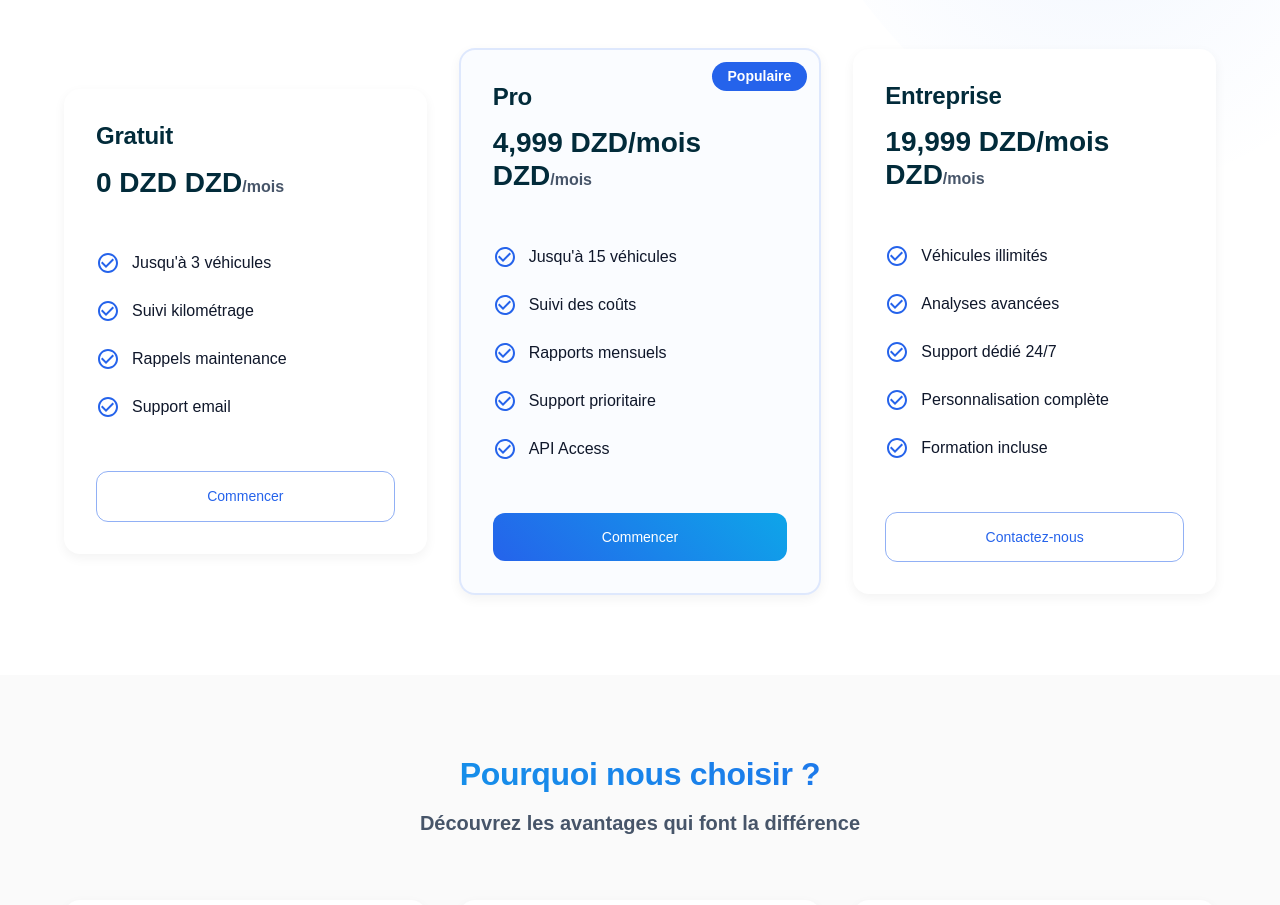
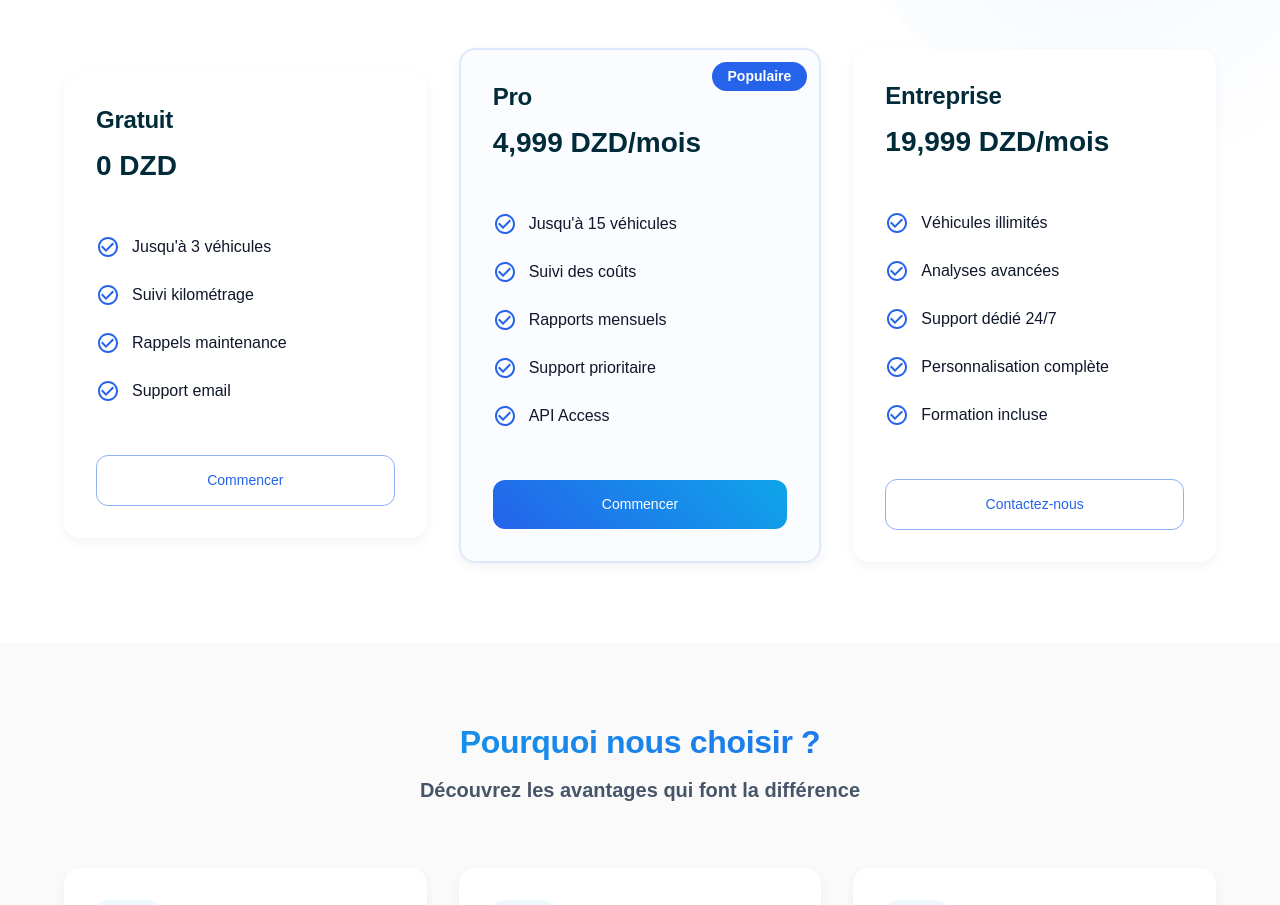
Before and after one commit to Malmeu/car_manager, a React (Create React App) app: page / in a window 1280 px wide. Shown: the part 1540-2445 px from the top of the page. Built offline with nearby package versions, Linux system fonts and the light colour scheme; no server answers.

Commit message:
fix price bug

```diff
--- a/src/pages/LandingPage.tsx
+++ b/src/pages/LandingPage.tsx
@@ -851,9 +851,9 @@ const LandingPage: React.FC = () => {
                       {tier.title}
                     </Typography>
                     <Typography variant="h3" sx={{ fontWeight: 700 }}>
-                      {tier.price} DZD
+                      {tier.price}
                       <Typography component="span" variant="h6" color="text.secondary">
-                        /mois
+
                       </Typography>
                     </Typography>
                   </Box>
```
